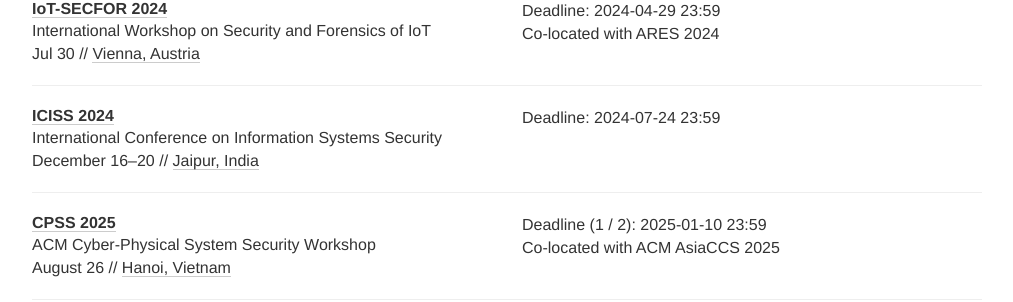
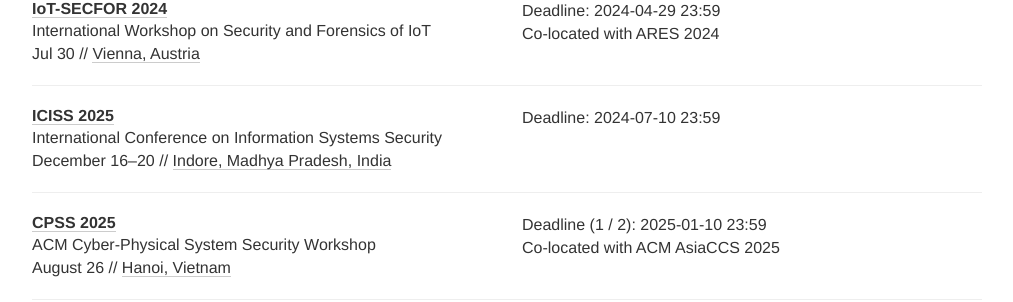
Before and after one commit to sec-deadlines/sec-deadlines.github.io, a Jekyll site: the page built from index.html, in a window 1280 px wide and 900 px high, scrolled down 15328 px. Shown: the part 153-455 px from the top of the window, without its empty margins (133-1146 px from the left). Built offline with Jekyll 4.4.1, drawn with Linux system fonts in a browser that asks for light colours; nearby versions of some CDN libraries; comment, search, counter and statistics services are not loaded.

Commit message:
Update conferences.yml

```diff
--- a/_data/conferences.yml
+++ b/_data/conferences.yml
@@ -1075,11 +1075,11 @@
 
 - name: ICISS
   description: International Conference on Information Systems Security
-  year: 2024
+  year: 2025
   link: https://iciss.isrdc.in/
-  deadline: ["2024-07-24 23:59"]
+  deadline: ["2024-07-10 23:59"]
   date: December 16-20
-  place: Jaipur, India
+  place: Indore, Madhya Pradesh, India
   tags: [SEC, PRIV, CONF]
 
 - name: CPSS
```
